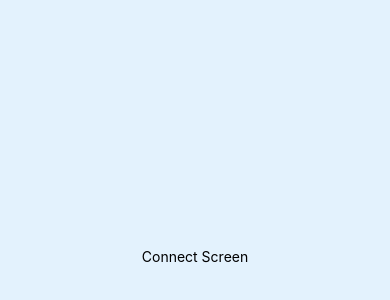
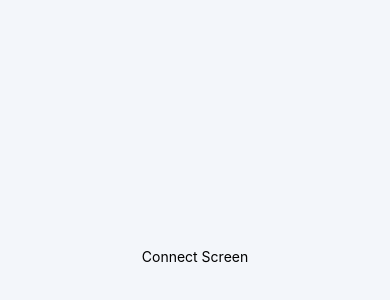
Before and after one commit to sapphiregaze/Intelli-Learn, a React Native app in the folder mobile/: screen /Connect in a window 390 px wide. Shown: the part 166-466 px from the top of the page. Built offline with nearby package versions, Linux system fonts and the light colour scheme.

Commit message:
Adjust background color

```diff
--- a/mobile/ConnectScreen.js
+++ b/mobile/ConnectScreen.js
@@ -14,6 +14,6 @@ const styles = StyleSheet.create({
     flex: 1,
     justifyContent: 'center',
     alignItems: 'center',
-    backgroundColor: '#E3F2FD',
+    backgroundColor: '#F3F6FA',
   }
 });
--- a/mobile/FlashCardsScreen.js
+++ b/mobile/FlashCardsScreen.js
@@ -14,6 +14,6 @@ const styles = StyleSheet.create({
     flex: 1,
     justifyContent: 'center',
     alignItems: 'center',
-    backgroundColor: '#E3F2FD',
+    backgroundColor: '#F3F6FA',
   }
 });
--- a/mobile/NotesScreen.js
+++ b/mobile/NotesScreen.js
@@ -14,6 +14,6 @@ const styles = StyleSheet.create({
     flex: 1,
     justifyContent: 'center',
     alignItems: 'center',
-    backgroundColor: '#E3F2FD',
+    backgroundColor: '#F3F6FA',
   }
 });
```
